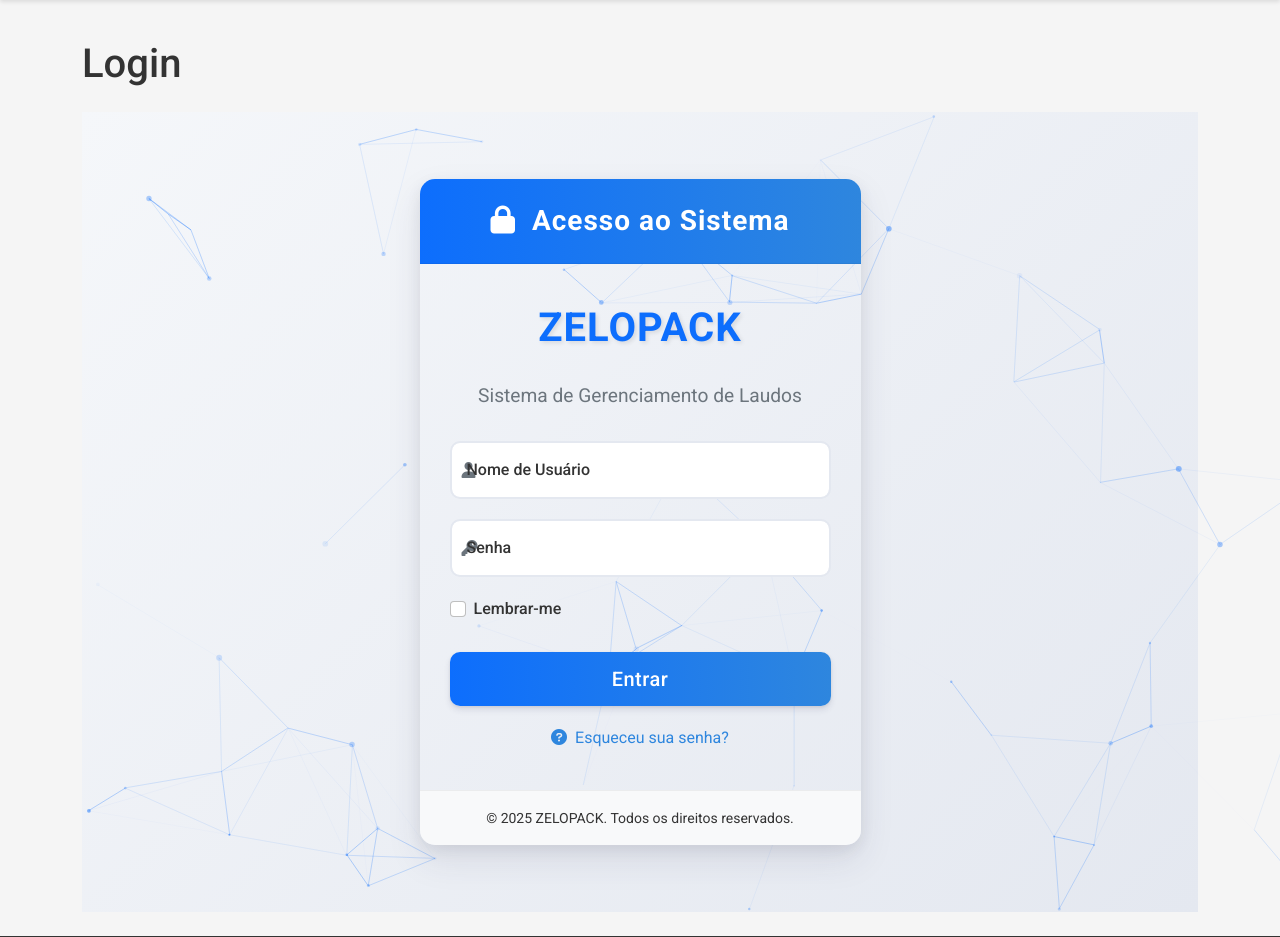
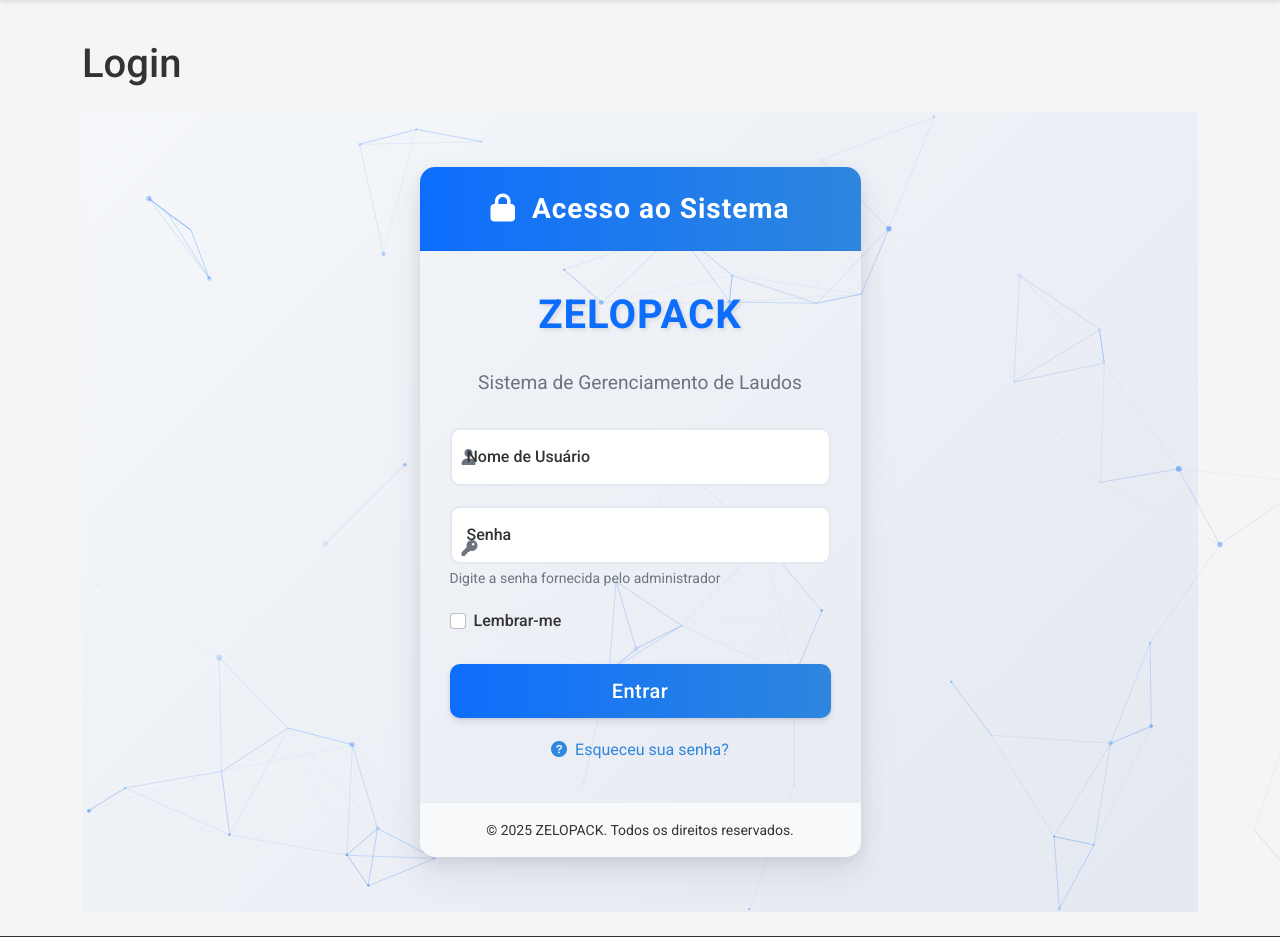
Before and after one commit to alexbrzlink/Zelopack-funcional-Pc, a Flask app: page /auth/login in a window 1280 px wide; the page is wider, and only the part inside the window is pictured. Shown: the part 80-1017 px from the top of that part. Run offline with Flask 3, Linux system fonts and the light colour scheme; data comes from the database, SQL or seed files in the repository; some libraries are stand-ins or nearby versions.

Commit message:
Improve user login experience with enhanced error messages and validation
Adds custom error messages and input validation to login and registration forms in blueprints/auth/forms.py, blueprints/auth/routes.py, and templates/auth/login.html.

Replit-Commit-Author: Agent
Replit-Commit-Session-Id: 407c5b4b-e621-4fca-bbd7-5ea8c5402826
Replit-Commit-Screenshot-Url: https://storage.googleapis.com/screenshot-production-us-central1/0936213f-66be-4584-b6d4-d314d28b2f20/13d09788-026b-4b43-b696-68ba9c9a8b99.jpg

```diff
--- a/blueprints/auth/forms.py
+++ b/blueprints/auth/forms.py
@@ -3,10 +3,20 @@ from wtforms import StringField, PasswordField, BooleanField, SubmitField, Selec
 from wtforms.validators import DataRequired, Email, EqualTo, Length, ValidationError
 from models import User
 
+# Mensagens de erro personalizadas em português
+mensagens_erro = {
+    'required': 'Este campo é obrigatório',
+    'email': 'Por favor informe um email válido',
+    'length': 'Este campo deve ter entre {min} e {max} caracteres',
+    'equal_to': 'Os campos não coincidem',
+    'usuario_existente': 'Este nome de usuário já está sendo usado',
+    'email_existente': 'Este email já está sendo usado',
+}
+
 class LoginForm(FlaskForm):
     """Formulário para login de usuários."""
-    username = StringField('Nome de Usuário', validators=[DataRequired()])
-    password = PasswordField('Senha', validators=[DataRequired()])
+    username = StringField('Nome de Usuário', validators=[DataRequired(message=mensagens_erro['required'])])
+    password = PasswordField('Senha', validators=[DataRequired(message=mensagens_erro['required'])])
     remember_me = BooleanField('Lembrar-me')
     submit = SubmitField('Entrar')
 
@@ -35,13 +45,22 @@ class RegistrationForm(FlaskForm):
         """Verifica se o nome de usuário já existe."""
         user = User.query.filter_by(username=username.data).first()
         if user is not None:
-            raise ValidationError('Por favor, use um nome de usuário diferente.')
+            raise ValidationError(mensagens_erro['usuario_existente'])
+
+        # Verificar se o nome de usuário contém caracteres inválidos
+        import re
+        if not re.match(r'^[a-zA-Z0-9_]+$', username.data):
+            raise ValidationError('Nome de usuário pode conter apenas letras, números e sublinhado (_).')
 
     def validate_email(self, email):
         """Verifica se o email já está em uso."""
         user = User.query.filter_by(email=email.data).first()
         if user is not None:
-            raise ValidationError('Por favor, use um endereço de email diferente.')
+            raise ValidationError(mensagens_erro['email_existente'])
+
+        # Verificar domínio do email (opcional)
+        if not email.data.endswith(('.com', '.com.br', '.org', '.net', '.gov', '.edu')):
+            raise ValidationError('Por favor, use um domínio de email válido.')
 
 
 class ResetPasswordRequestForm(FlaskForm):
@@ -84,7 +103,11 @@ class EditUserForm(FlaskForm):
         if email.data != self.original_email:
             user = User.query.filter_by(email=email.data).first()
             if user is not None:
-                raise ValidationError('Por favor, use um endereço de email diferente.')
+                raise ValidationError(mensagens_erro['email_existente'])
+
+            # Verificar domínio do email (opcional)
+            if not email.data.endswith(('.com', '.com.br', '.org', '.net', '.gov', '.edu')):
+                raise ValidationError('Por favor, use um domínio de email válido.')
 
 
 class ChangePasswordForm(FlaskForm):
--- a/blueprints/auth/routes.py
+++ b/blueprints/auth/routes.py
@@ -58,12 +58,20 @@ def login():
         # Login padrão
         user = User.query.filter_by(username=username).first()
 
-        if not user or not user.check_password(password):
-            flash('Nome de usuário ou senha incorretos. Tente novamente.', 'danger')
+        # Verificação detalhada para oferecer mensagens específicas
+        if not user:
+            print(f"Erro de login: Usuário '{username}' não encontrado no sistema")
+            flash(f'Usuário não encontrado. Verifique se digitou o nome corretamente.', 'danger')
+            return render_template('auth/login.html', form=form, title='Login')
+
+        if not user.check_password(password):
+            print(f"Erro de login: Senha incorreta para o usuário '{username}'")
+            flash('Senha incorreta. Por favor, tente novamente.', 'danger')
             return render_template('auth/login.html', form=form, title='Login')
 
         if not user.is_active:
-            flash(f'Sua conta está desativada. Contate o administrador.', 'warning')
+            print(f"Erro de login: A conta do usuário '{username}' está desativada")
+            flash(f'Sua conta está desativada. Entre em contato com o administrador.', 'warning')
             return render_template('auth/login.html', form=form, title='Login')
 
         # Login bem-sucedido
--- a/templates/auth/login.html
+++ b/templates/auth/login.html
@@ -52,21 +52,26 @@
                             {{ form.hidden_tag() }}
 
                             <div class="form-floating position-relative">
-                                {{ form.username(class="form-control" + (" is-invalid" if form.username.errors else ""), placeholder="Nome de Usuário", id="username", required=true) }}
+                                {{ form.username(class="form-control" + (" is-invalid" if form.username.errors else ""), placeholder="Nome de Usuário", id="username", required=true, autocomplete="username") }}
                                 <i class="fas fa-user input-icon"></i>
                                 {{ form.username.label }}
                                 {% for error in form.username.errors %}
-                                    <div class="invalid-feedback">{{ error }}</div>
+                                    <div class="invalid-feedback">
+                                        <i class="fas fa-exclamation-circle me-1"></i> {{ error }}
+                                    </div>
                                 {% endfor %}
                             </div>
 
                             <div class="form-floating position-relative">
-                                {{ form.password(class="form-control" + (" is-invalid" if form.password.errors else ""), placeholder="Senha", id="password", required=true) }}
+                                {{ form.password(class="form-control" + (" is-invalid" if form.password.errors else ""), placeholder="Senha", id="password", required=true, autocomplete="current-password") }}
                                 <i class="fas fa-key input-icon"></i>
                                 {{ form.password.label }}
                                 {% for error in form.password.errors %}
-                                    <div class="invalid-feedback">{{ error }}</div>
+                                    <div class="invalid-feedback">
+                                        <i class="fas fa-exclamation-circle me-1"></i> {{ error }}
+                                    </div>
                                 {% endfor %}
+                                <div class="password-hint small text-muted mt-1">Digite a senha fornecida pelo administrador</div>
                             </div>
 
                             <div class="form-check mb-3 mt-3">
```
